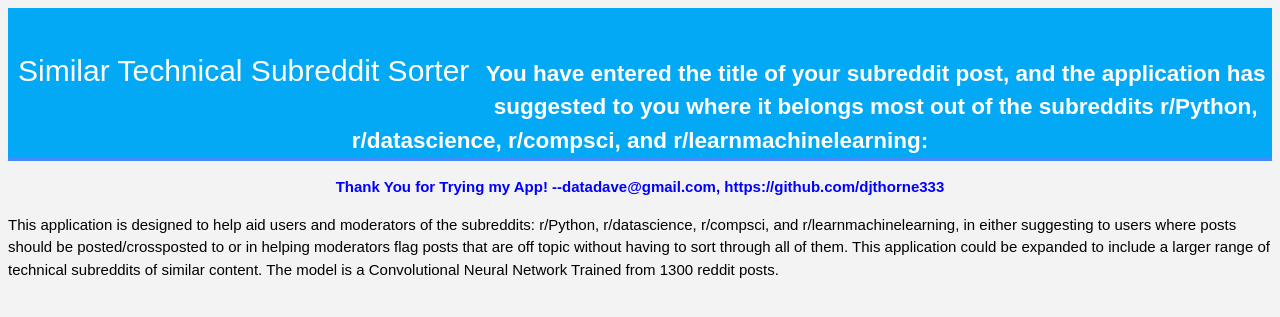
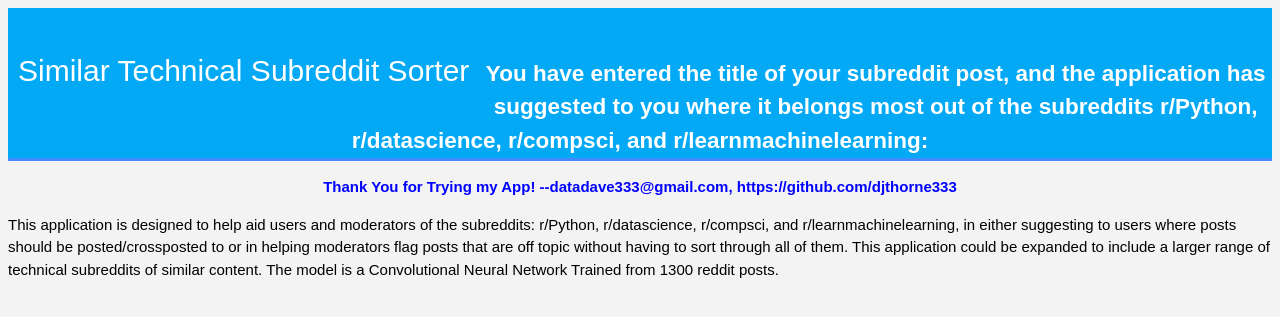
Before and after one commit to djthorne333/NLP-CNN-Subreddit-Sorter-Heroku-App, a Flask app: template templates/second_page2.html in a window 1280 px wide. Shown: the top 317 px of the page. Run offline with Flask 2, Linux system fonts and the light colour scheme; the template is opened without the code that fills it, so the values that code supplies are empty; parts of the project's set-up code (start-up, migrations or seed data) failed here and were passed over.

Commit message:
Update second_page2.html

```diff
--- a/templates/second_page2.html
+++ b/templates/second_page2.html
@@ -16,7 +16,7 @@
 
 	</div>
 	</header>
-	<p style="color:blue;font-size:20;text-align: center;"><b>Thank You for Trying my App! --datadave@gmail.com, https://github.com/djthorne333</b></p>
+	<p style="color:blue;font-size:20;text-align: center;"><b>Thank You for Trying my App! --datadave333@gmail.com, https://github.com/djthorne333</b></p>
 	<div class="results">
 
 
```
